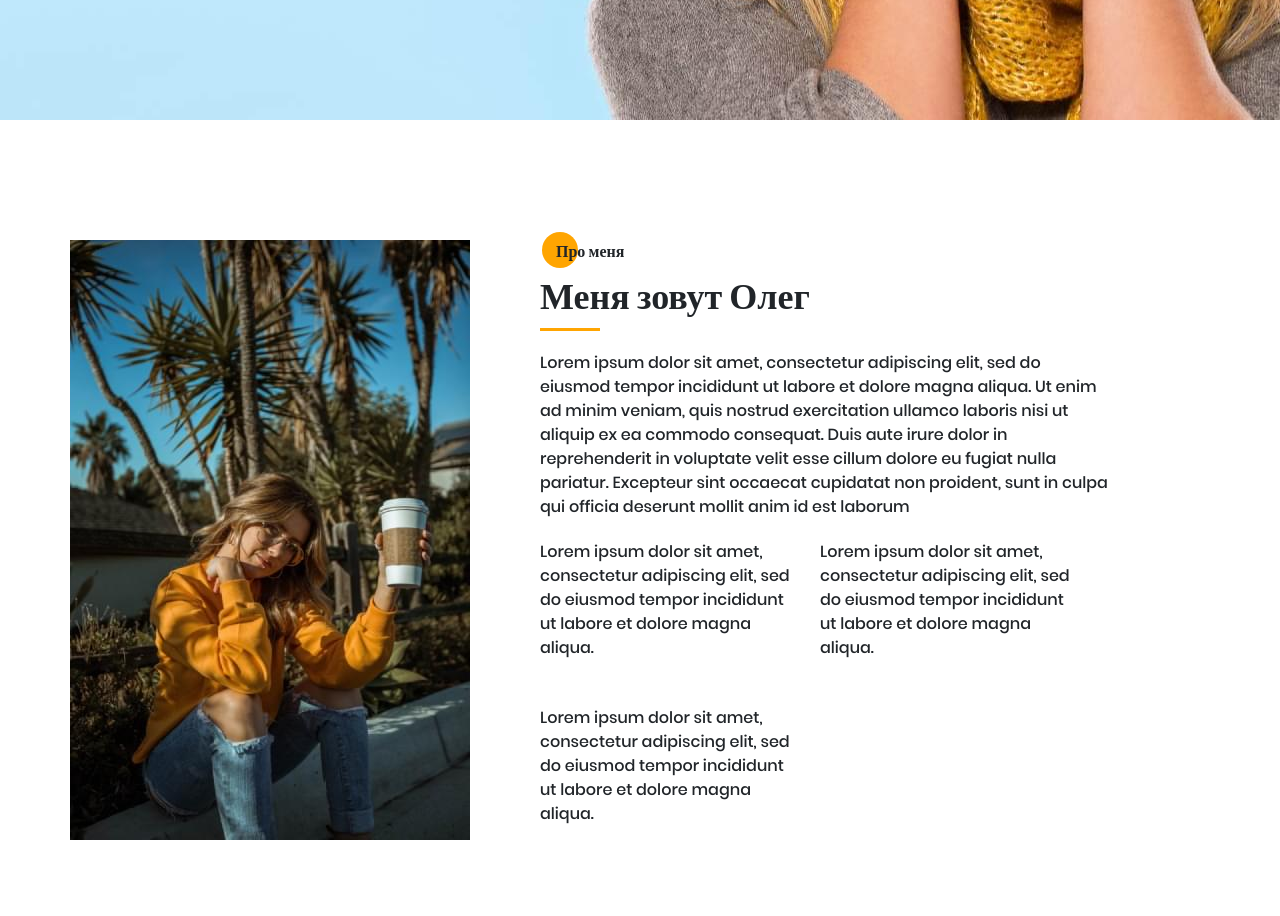
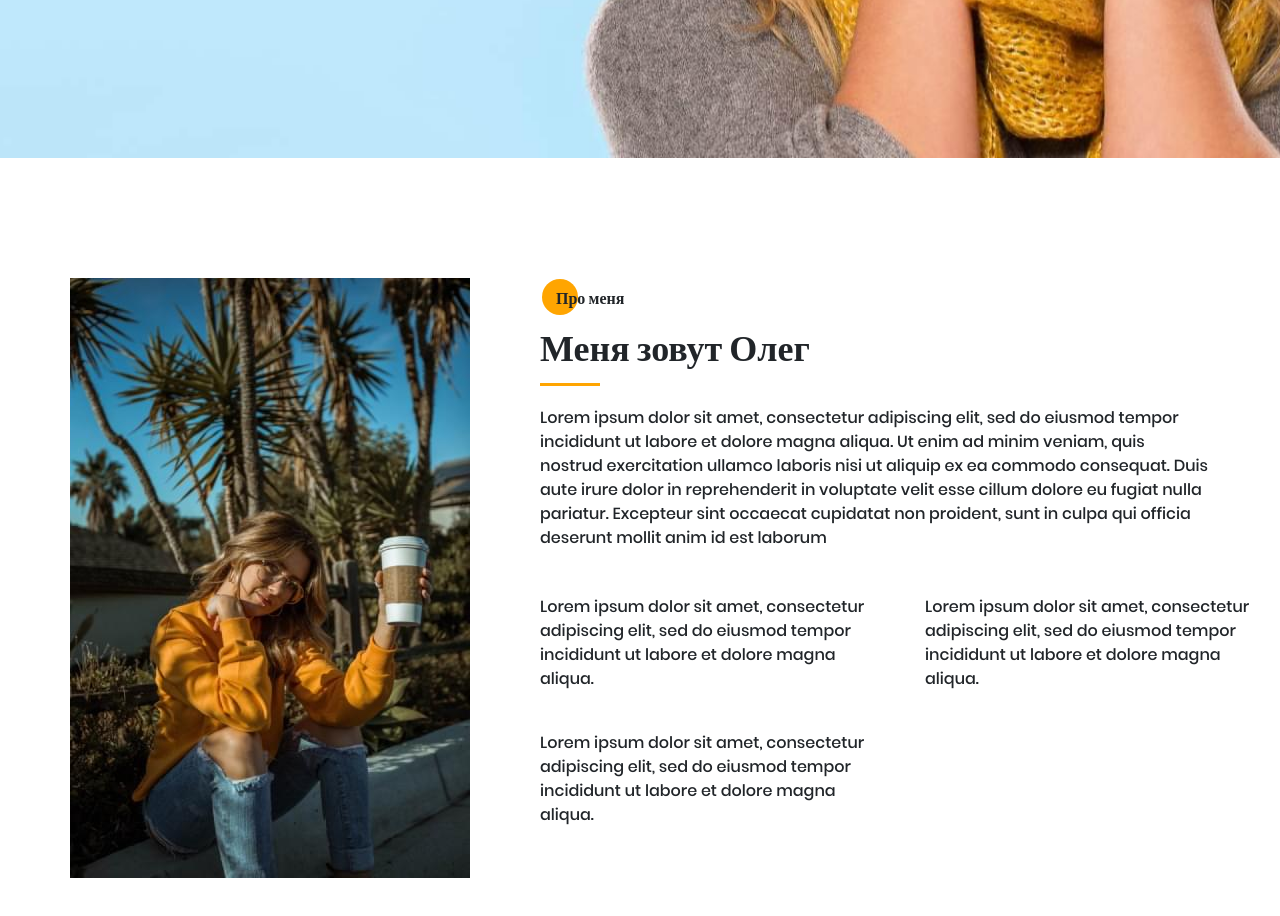
Before and after one commit to OlegGolovanov/portfolio, a plain HTML site: page src/index.html in a window 1280 px wide. Shown: the part 680-1596 px from the top of the page. Drawn offline with nearby package versions, Linux system fonts and the light colour scheme; files that its build step writes are made by us from their sources.

Commit message:
06.10.2021

```diff
--- a/src/index.html
+++ b/src/index.html
@@ -105,20 +105,30 @@
 
     <section class="about-me">
         <div class="container">
-            <div class="grid-container">
-                <div data-grid="1" class="grid-elm"><img class="about-me__img" src="img/Photo-1.jpg" alt="Photo"></div>
+            <div class="about-me__container">
+                <img data-grid="1"" src=" img/Photo-1.jpg" alt="Photo">
                 <div data-grid="2" class="grid-elm">
-                    <div class="title title_disk title_fz16 title_about-me1">Про меня</div>
-                    <div class="title title_about-me">Меня зовут Олег<span></span>
-                    </div>
-                    <div class="about-me_text">Lorem ipsum dolor sit amet, consectetur adipiscing elit, sed do eiusmod
-                        tempor incididunt ut labore et dolore magna aliqua. Ut enim ad minim veniam, quis nostrud
-                        exercitation ullamco laboris nisi ut aliquip ex ea commodo consequat. Duis aute irure dolor in
-                        reprehenderit in voluptate velit esse cillum dolore eu fugiat nulla pariatur. Excepteur sint
-                        occaecat cupidatat non proident, sunt in culpa qui officia deserunt mollit anim id est laborum
+                    <h2 class="title title_disk title_fz16 title_about-me1">Про меня</h2>
+                    <h3 class="title title_about-me">Меня зовут Олег<span></span>
+                    </h3>
+                    <div class="about-me__text">
+                        <p>Lorem ipsum dolor sit amet, consectetur adipiscing elit, sed do eiusmod
+                            tempor incididunt ut labore et dolore magna aliqua. Ut enim ad minim veniam, quis nostrud
+                            exercitation ullamco laboris nisi ut aliquip ex ea commodo consequat. Duis aute irure dolor
+                            in
+                            reprehenderit in voluptate velit esse cillum dolore eu fugiat nulla pariatur. Excepteur sint
+                            occaecat cupidatat non proident, sunt in culpa qui officia deserunt mollit anim id est
+                            laborum</p>
+                        <!-- <p>Lorem ipsum dolor sit amet, consectetur adipiscing elit, sed do eiusmod
+                            tempor incididunt ut labore et dolore magna aliqua. Ut enim ad minim veniam, quis nostrud
+                            exercitation ullamco laboris nisi ut aliquip ex ea commodo consequat. Duis aute irure dolor
+                            in
+                            reprehenderit in voluptate velit esse cillum dolore eu fugiat nulla pariatur. Excepteur sint
+                            occaecat cupidatat non proident, sunt in culpa qui officia deserunt mollit anim id est
+                            laborum</p> -->
                     </div>
                 </div>
-                <div data-grid="3" class="grid-elm">
+                <div data-grid="3">
                     <div class="grid-sub-elm">
                         <div class="about-me_text1">Lorem ipsum dolor sit amet, consectetur adipiscing elit, sed do
                             eiusmod tempor incididunt ut labore et dolore magna aliqua.</div>
--- a/src/sass/blocks/_about-me.sass
+++ b/src/sass/blocks/_about-me.sass
@@ -1,28 +1,20 @@
 .about-me
-    &_text
+    padding: 120px 0
+    &__text
         margin-top: 20px
 
-
-
-.grid-container
+.about-me__container
     display: grid
-    padding: 120px 0
-    grid-template-columns: 400px 570px
-    grid-template-rows: repeat(2, 1fr)
+    grid-template-columns: 400px 670px
+    grid-template-rows: minmax(245px, auto) minmax(255px, auto)
     column-gap: 70px
-
-// .grid-elm
-//     width: 200px
-//     height: 200px
-//     background-color: black
 
 [data-grid="1"]
     grid-row: 1/3
-    img
-        width: 100%
-        height: 100%
+
+
 [data-grid="3"]
     display: grid
-    grid-template-columns: 260px 260px
+    grid-template-columns: 335px 335px
     grid-template-rows: repeat(2, 116px)
-    gap: 50px 20px
+    gap: 20px 50px
--- a/src/sass/blocks/_menu.sass
+++ b/src/sass/blocks/_menu.sass
@@ -3,11 +3,11 @@
     width: 345px
     height: 100vh
     background: $main_color
-    position: absolute
+    position: fixed
     top: 0
     transition: 0.7s all
     left: -100%
-    z-index: 2
+    z-index: 3
     &__list
         font-family: Poppins
         font-weight: bold
@@ -45,7 +45,7 @@
         transition: 0.7s all
         opacity: 0
         background-color: #fff
-        z-index: 1
+        z-index: 2
 .show
     visibility: visible
     opacity: 0.75
--- a/src/sass/blocks/_title.sass
+++ b/src/sass/blocks/_title.sass
@@ -3,6 +3,7 @@
     font-weight: 700
     position: relative
     z-index: 1
+    line-height: 60px
 
     &_disk
         @include disk
@@ -15,6 +16,7 @@
         font-size: 48px
     &_promo
         font-size: 16px
+
     &_about-me
         font-size: 36px
         margin-top: 6px
@@ -26,3 +28,5 @@
             margin-top: 4px
     &_about-me1
         margin-left: 16px
+        margin-top: 9px
+        line-height: 24px
```
Also changed, not shown: dist/index.html (+7 -1 lines), dist/css/style.min.css, dist/icons/favicon/android-icon-144x144.png, dist/icons/favicon/android-icon-72x72.png, dist/icons/favicon/android-icon-96x96.png, dist/icons/favicon/apple-icon-114x114.png, dist/icons/favicon/apple-icon-120x120.png, dist/icons/favicon/apple-icon-144x144.png, dist/icons/favicon/apple-icon-60x60.png, dist/icons/favicon/apple-icon-72x72.png, dist/icons/favicon/apple-icon-76x76.png, dist/icons/favicon/favicon-96x96.png, dist/icons/favicon/ms-icon-144x144.png, dist/img/Background.jpg, 3 more files.
